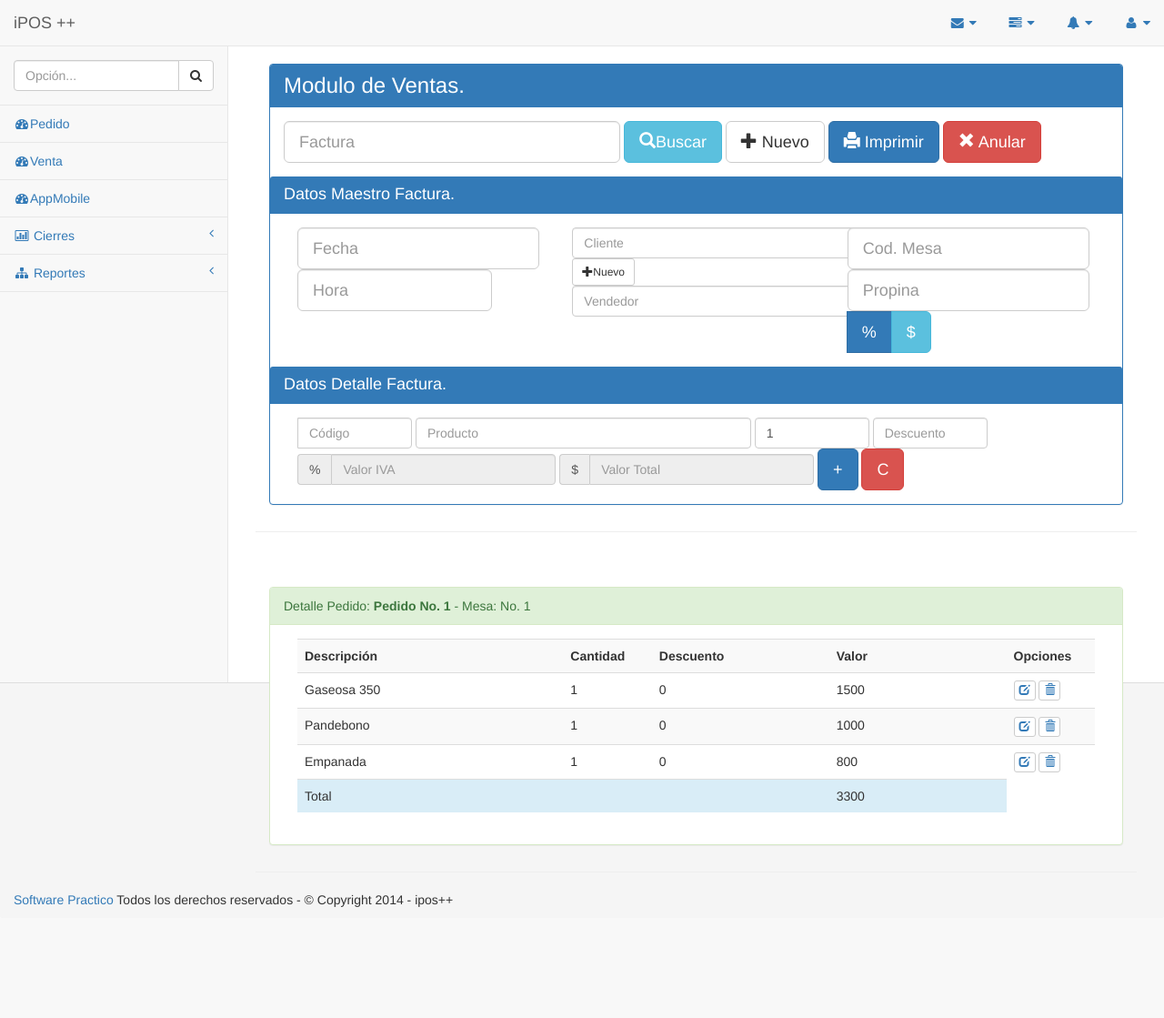
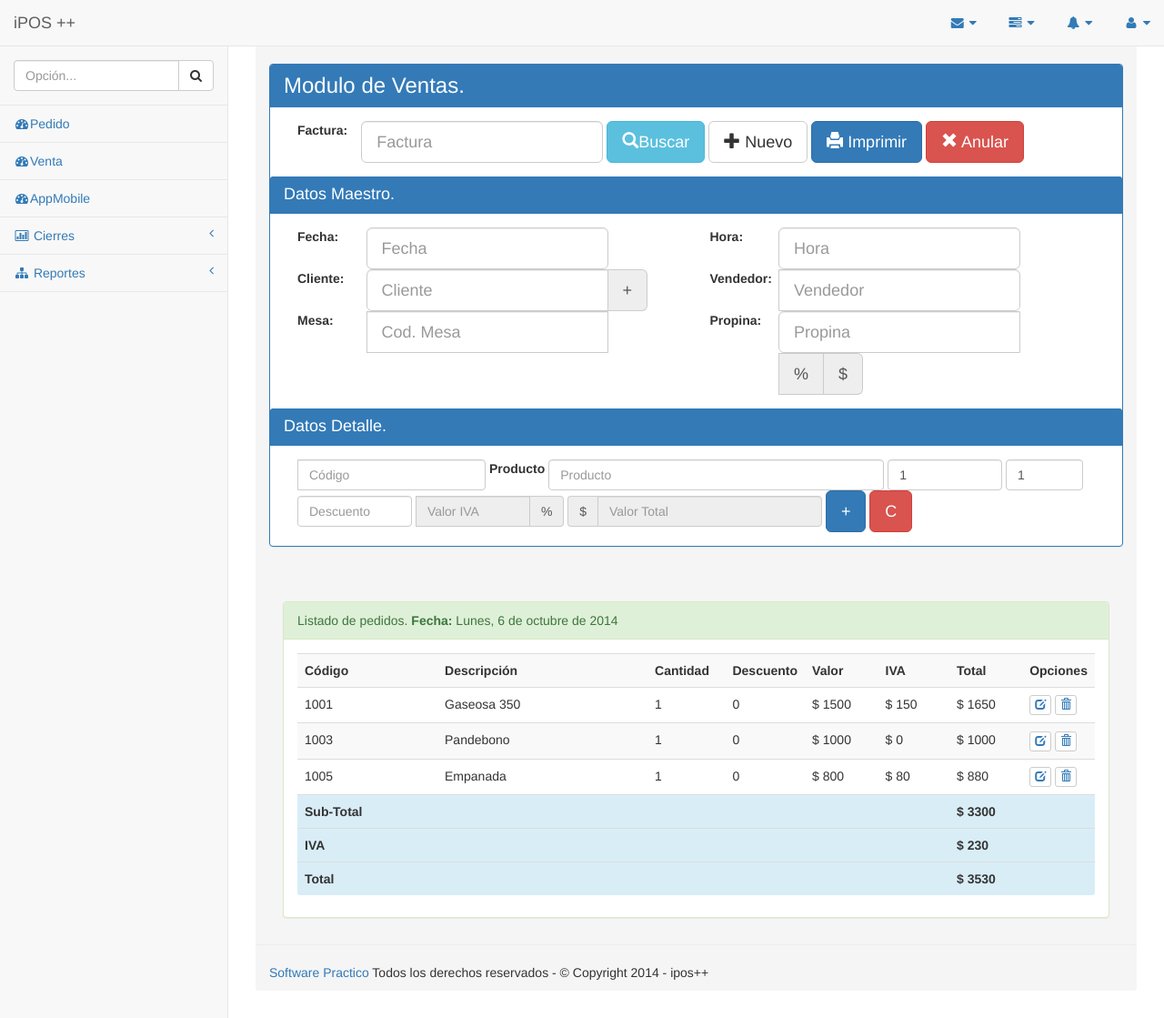
Before and after one commit to wilmandx/ipos, a Django app: page /ventas/ in a window 1280 px wide. Shown: the whole page at 91% size. Before the commit the page ends 997 px from the top, so only its background shows below. Run offline with Django 3.2, Linux system fonts and the light colour scheme; a user stored in the database is signed in; some libraries are stand-ins or nearby versions.

Commit message:
Actualización template
organizar campos.

```diff
--- a/ventas/templates/listar/pedido.html
+++ b/ventas/templates/listar/pedido.html
@@ -51,7 +51,6 @@
                     </td>
                 </tr>
             </table>
-
           </div>
         </div>
       </div>
--- a/ventas/templates/venta.html
+++ b/ventas/templates/venta.html
@@ -1,17 +1,18 @@
 {% extends "base_layout.html" %}
 {% block content %}
-<div col-md-4iv class="col-sm-12 page-header">
+<div class="col-lg-12 page-header">
   <form class="form-inline" role="form" action="">
     <div class="panel panel-primary">
       <div class="panel-heading">
         <h3 class="panel-title"><font size="5">Modulo de Ventas.</font></h3>
       </div>
       <div class="panel-body">
-      <div id="formulario" class="row">
-          <div class = "col-lg-12">
-            <div class="form group input-group-lg">
-              <label class="sr-only" for="factura">Factura</label>
-              <input type="text" class="form-control" id="Factura" placeholder="Factura" size="30">
+        <div class="form-group">
+            <label for="factura" class="col-lg-1 control-label">Factura:</label>
+            <div class="col-lg-11">
+              <span class="input-group-lg">
+                <input type="text" class="form-control" id="Factura" placeholder="Factura" size="20">
+              </span>
               <button type="button" class="btn btn-info btn-lg">
                 <span class="glyphicon glyphicon-search"></span>Buscar</button>
               <button type="button" class="btn btn-default btn-lg">
@@ -23,73 +24,90 @@
           </div>
         </div>
       </div>
+      <div class="panel-heading">
+        <h3 class="panel-title"><font size="4">Datos Maestro.</font></h3>
       </div>
-    <div class="panel-heading">
-      <h3 class="panel-title"><font size="4">Datos Maestro Factura.</font></h3>
-    </div>
+
       <div class="panel-body">
-      <div class="col-sm-4">
-        <div class="form-group input-group-lg">
-          <label class="sr-only" for="fecha">Fecha:</label>
+
+        <div class="form-group">
+          <label for="fecha" class="col-md-1 control-label">Fecha:</label>
+          <div class="col-lg-5">
+            <div class="input-group-lg">
               <input type="text" class="form-control" id="fecha" placeholder="Fecha" size="20">
              </div>
-        <div class="form-group input-group-lg">
-          <label class="sr-only" for="Hora">Hora:</label>
-           <input type="text" class="form-control" id="hora" placeholder="Hora" size="15">
+          </div>
+          <label for="fecha" class="col-lg-1">Hora:</label>
+            <div class="col-lg-5">
+              <div class="input-group-lg">
+               <input type="text" class="form-control" id="hora" placeholder="Hora" size="20">
              </div>
             </div>
-      <div class="col-sm-4">
-        <div class="form group input-group-lg">
-          <label class="sr-only" for="cliente">Cliente</label>
-            <input type="text" class="form-control typeahead tt-query" id="cliente_p" placeholder="Cliente" size="50">
-            <button type="button" class="btn btn-default btn-sm">
-        <span class="glyphicon glyphicon-plus"></span>Nuevo</button>
-        </div>
-        <div class="input-group-lg">
-          <label class="sr-only" for="vendedor">Vendedor</label>
-          <input id="vendedor_p" type="text" class="form-control typeahead tt-query" placeholder="Vendedor" size="40">
+            <label for="cliente" class="col-lg-1">Cliente:</label>
+            <div class="col-lg-5">
+              <div class="input-group input-group-lg">
+                <input type="text" class="form-control" id="cliente_p" placeholder="Cliente">
+                  <!-- typeahead tt-query -->
+              <span class="input-group-addon">+</span>
               </div>
             </div>
-      <div class="col-sm-4">
-        <div class="input-group-lg">
-          <label class="sr-only" for="mesa_p">Mesa</label>
-          <input type="text" class="form-control" id="mesa_p" placeholder="Cod. Mesa" size="20">
+            <label for="vendedor" class="col-lg-1">Vendedor:</label>
+            <div class="col-lg-5">
+              <div class="input-group input-group-lg">
+                <label class="sr-only" for="vendedor">Vendedor</label>
+                <input id="vendedor_p" type="text" class="form-control" placeholder="Vendedor">
+                <!-- typeahead tt-query -->
               </div>
-        <div class="input-group-lg">
-          <label class="sr-only" for="propina">Propina</label>
+            </div>
+            <label for="mesa_p" class="col-lg-1">Mesa:</label>
+            <div class="col-lg-5">
+              <div class="input-group input-group-lg">
+                <input type="text" class="form-control" id="mesa_p" placeholder="Cod. Mesa" size='20'>
+              </div>
+            </div>
+            <label for="propina" class="col-lg-1">Propina:</label>
+            <div class="col-lg-5">
+              <div class="input-group input-group-lg">
+                <span class="input-group-btn input-group-lg">
                 <input type="text" class="form-control" id="propina" placeholder="Propina" size="20">
-          <span class="input-group-btn">
-            <button type="button" class="btn btn-primary">%</button>
-            <button type="button" class="btn btn-info">$</button>
+                <span class="input-group-addon">%</span>
+                <span class="input-group-addon">$</span>
               </span>
             </div>
           </div>
         </div>
+      </div>
+
       <div class="panel-heading">
-      <h3 class="panel-title"><font size="4">Datos Detalle Factura.</font></h3>
+        <h3 class="panel-title"><font size="4">Datos Detalle.</font></h3>
       </div>
       <div class="panel-body">
         <div class="col-lg-12">
           <div class="form-group input-group">
             <label class="sr-only" for="n_producto_p">Cod.Producto</label>
-          <input type="text" class="form-control" id="n_producto_p" placeholder="Código" size="10">
+            <input type="text" class="form-control" id="n_producto_p" placeholder="Código" size="20">
           </div>
+
           <div class="form-group">
-          <label class="sr-only" for="producto">Producto</label>
+          <label for="producto">Producto</label>
               <input type="text" class="form-control typeahead" id="producto_p" placeholder="Producto" size="40">
           </div>
           <div class="form-group">
+            <label class="sr-only" for="unitario_p">Valor Unitario</label>
+            <input type="text" class="form-control" id="unitario_p" placeholder="Valor Unitario" value="1" size="10">
+          </div>
+          <div class="form-group">
             <label class="sr-only" for="cantidad_p">Cantidad</label>
-          <input type="text" class="form-control" id="cantidad_p" placeholder="Cantidad" value="1" size="10">
+            <input type="text" class="form-control" id="cantidad_p" placeholder="Cantidad" value="1" size="5">
           </div>
           <div class="form-group">
             <label class="sr-only" for="descuento_p">Descuento</label>
             <input type="text" class="form-control" id="descuento_p" placeholder="Descuento" size="10">
           </div>
           <div class="form-group input-group">
+            <label class="sr-only" for="valori_p">Valor IVA</label>
+            <input type="text" class="form-control" id="valori_p" placeholder="Valor IVA" size="10" readonly="true">
             <span class="input-group-addon">%</span>
-          <label class="sr-only" for="valori_p">Valor IVA</label>
-          <input type="text" class="form-control" id="valori_p" placeholder="Valor IVA" size="25" readonly="true">
           </div>
           <div class="form-group input-group">
             <span class="input-group-addon">$</span>
@@ -102,26 +120,29 @@
       </div>
     </div>
   </form>
-</div>
-
-<div col-md-4iv class="col-sm-12 page-header">
-    <div class="panel panel-success">
-      <div class="panel-heading">Detalle Pedido: <strong>Pedido No. 1</strong> - Mesa: No. 1</div>
+  <div class="col-lg-12">
+    <div class="panel panel-success page-header">
+      <div class="panel-heading">Listado de pedidos. <strong>Fecha: </strong> Lunes, 6 de octubre de 2014</div>
         <div class="panel-body table-responsive">
-          <div class="col-lg-12">
           <table class="table table-striped table-hover" width="100%">
             <tr>
+              <th width="20%">Código</th>
               <th width="30%">Descripción</th>
               <th width="10%">Cantidad</th>
-                    <th width="20%">Descuento</th>
-                    <th width="20%">Valor</th>
+              <th width="10%">Descuento</th>
+              <th width="10%">Valor</th>
+              <th width="10%">IVA</th>
+              <th width="10%">Total</th>
               <th width="10%">Opciones</th>
             </tr>
             <tr>
+              <td>1001</td>
               <td>Gaseosa 350</td>
               <td>1</td>
               <td>0</td>
-                    <td>1500</td>
+              <td>$ 1500</td>
+              <td>$ 150</td>
+              <td>$ 1650</td>
               <td><button type="button" class="btn btn-default btn-xs">
                   <a href=""><span class="glyphicon glyphicon-edit"></span></a></button>
                 <button type="button" class="btn btn-default btn-xs">
@@ -129,10 +150,13 @@
               </td>
             </tr>
             <tr>
+              <td>1003</td>
               <td>Pandebono</td>
               <td>1</td>
               <td>0</td>
-                    <td>1000</td>
+              <td>$ 1000</td>
+              <td>$ 0</td>
+              <td>$ 1000</td>
               <td>
                 <button type="button" class="btn btn-default btn-xs">
                 <a href=""><span class="glyphicon glyphicon-edit"></span></a></button>
@@ -141,10 +165,13 @@
               </td>
             </tr>
             <tr>
+              <td>1005</td>
               <td>Empanada</td>
               <td>1</td>
               <td>0</td>
-                    <td>800</td>
+              <td>$ 800</td>
+              <td>$ 80</td>
+              <td>$ 880</td>
               <td>
                 <button type="button" class="btn btn-default btn-xs">
                   <a href=""><span class="glyphicon glyphicon-edit"></span></a></button>
@@ -153,18 +180,25 @@
               </td>
             </tr>
             <tr class="info">
-                    <td colspan="3">Total</td>
-                    <td>3300</td>
+                <td colspan="6"><strong>Sub-Total</strong></td>
+                <td colspan="2"><strong>$ 3300</strong></td>
+            </tr>
+            <tr class="info">
+                <td colspan="6"><strong>IVA</strong></td>
+                <td colspan="2"><strong>$ 230</strong></td>
+            </tr>
+            <tr class="info">
+                <td colspan="6"><strong>Total</strong></td>
+                <td colspan="2"><strong>$ 3530</strong></td>
             </tr>
           </table>
-
         </div>
       </div>
     </div>
   </div>
-</div>
+
   <div class="panel-footer"><a href="http://www.softwarepractico.com">Software Practico</a> Todos los derechos reservados - &copy Copyright 2014 - ipos++</div>
-</div>
+
 
 <!-- Mostrar factura -->
     <div class="modal fade" id="venta" tabindex="-1" role="dialog" aria-labelledby="myModalLabel" aria-hidden="true">
@@ -202,78 +236,4 @@
         </div>
       </div>
     </div>
-
-<!-- Datos buscar producto-->
-
-    <div class="modal fade" id="producto" tabindex="-1" role="dialog" aria-labelledby="myModalLabel" aria-hidden="true">
-      <div class="modal-dialog">
-        <form >
-        <div class="modal-content">
-          <div class="modal-header">
-            <button type="button" class="close" data-dismiss="modal"><span aria-hidden="true">&times;</span><span class="sr-only">Cerrar</span></button>
-            <h4 class="modal-title" id="myModalLabel">Productos</h4>
-          </div>
-          <div class="modal-body">
-             <div class="input-group">
-              <label class="sr-only" for="producto">Producto</label>
-                    <input id="producto_p" class="form-control typeahead" type="text" placeholder="Producto" size="40">
-                    <span class="input-group-btn"><button class="btn btn-primary">Seleccionar</button></span>
-             </div>
-          </div>
-          <div class="modal-footer">
-            <button type="button" class="btn btn-default" data-dismiss="modal">Cerrar</button>
-          </div>
-        </div>
-      </form>
-      </div>
-    </div>
-
-    <!-- Datos buscar cliente-->
-
-    <div class="modal fade" id="cliente" tabindex="-1" role="dialog" aria-labelledby="myModalLabel" aria-hidden="true">
-      <div class="modal-dialog">
-        <form >
-        <div class="modal-content">
-          <div class="modal-header">
-            <button type="button" class="close" data-dismiss="modal"><span aria-hidden="true">&times;</span><span class="sr-only">Cerrar</span></button>
-            <h4 class="modal-title" id="myModalLabel">Clientes</h4>
-          </div>
-          <div class="modal-body">
-             <div class="input-group">
-
-             </div>
-          </div>
-          <div class="modal-footer">
-            <button type="button" class="btn btn-default" data-dismiss="modal">Cerrar</button>
-          </div>
-        </div>
-      </form>
-      </div>
-    </div>
-  </div>
-
-  <div class="modal fade" id="vendedor" tabindex="-1" role="dialog" aria-labelledby="myModalLabel" aria-hidden="true">
-      <div class="modal-dialog">
-        <form >
-        <div class="modal-content">
-          <div class="modal-header">
-            <button type="button" class="close" data-dismiss="modal"><span aria-hidden="true">&times;</span><span class="sr-only">Cerrar</span></button>
-            <h4 class="modal-title" id="myModalLabel">Vendedor</h4>
-          </div>
-          <div class="modal-body">
-             <div class="input-group">
-              <label class="sr-only" for="vendedor">Vendedor</label>
-                    <input id="vendedor_p" class="form-control typeahead" type="text" placeholder="Vendedor" size="40">
-                    <span class="input-group-btn"><button class="btn btn-primary">Seleccionar</button></span>
-             </div>
-          </div>
-          <div class="modal-footer">
-            <button type="button" class="btn btn-default" data-dismiss="modal">Cerrar</button>
-          </div>
-        </div>
-      </form>
-      </div>
-    </div>
-  </div>
-
 {% endblock %}
```
Lines whose indentation alone changed are shown as unchanged.
